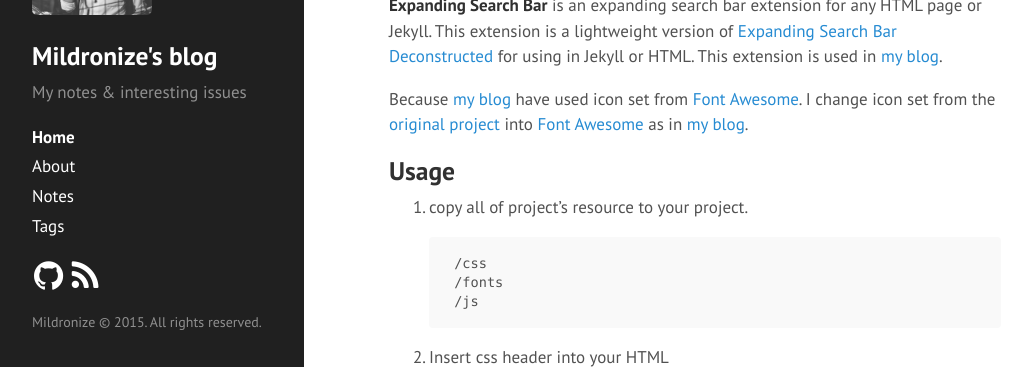
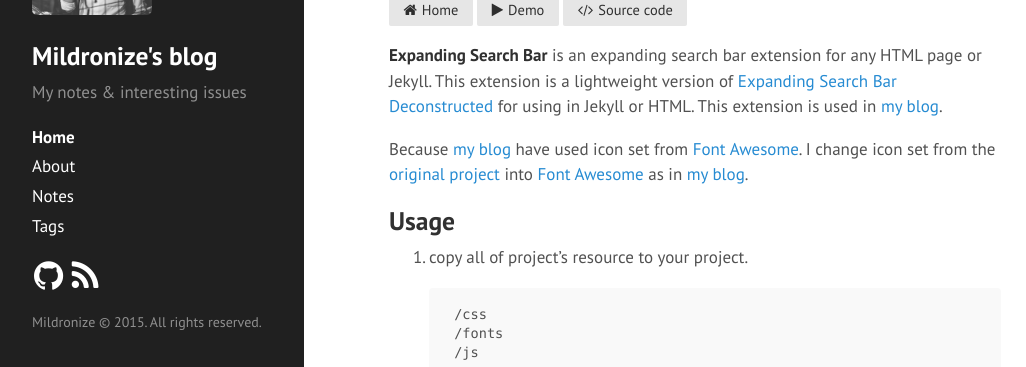
Before and after one commit to mildronize/blog-jekyll, a Jekyll site: the page built from index.html, in a window 1280 px wide and 900 px high, cut to the strip 533-900 px from the top of the window. Shown: the whole strip, without its empty margins (2-1028 px from the left). Built offline with Jekyll 4.4.1, drawn with Linux system fonts in a browser that asks for light colours; Markdown is read by kramdown in place of the engine named in the settings; the list of posts is cut into pages by our own code.

Commit message:
add projects category

```diff
--- a/index.html
+++ b/index.html
@@ -14,7 +14,12 @@ title: Home
 
     <span class="post-date">{{ post.date | date_to_string }}</span>
     <p class="entry-tags">{% for tag in post.tags %}<div class="label"><a href="{{ site.url }}/tags/#{{ tag | cgi_escape }}" title="Pages tagged {{ tag }}" rel="tag">{{ tag }}</a></div>{% unless forloop.last %} {% endunless %}{% endfor %}</p>
-    <p><img src="{{post.image}}"></p>
+    {% if post.image != null %}<p><img src="{{ post.image }}"></p>{% endif %}
+    <p>
+        {% if post.home != null %}<a class="pure-button button-small" href="{{ post.home }}"><i class="fa fa-home"></i>Home</a>{% endif %}
+        {% if post.demo != null %}<a class="pure-button button-small" href="{{ post.demo }}"><i class="fa fa-play"></i>Demo</a>{% endif %}
+        {% if post.source != null %}<a class="pure-button button-small" href="{{ post.source }}"><i class="fa fa-code"></i>Source code</a>{% endif %}
+    </p>
     {{ post.content }}
   </div>
   {% endfor %}
```
Also changed, not shown: _posts/2015-05-07-responsive-expanding-search-bar.md (+1 -1 lines), README.md.
